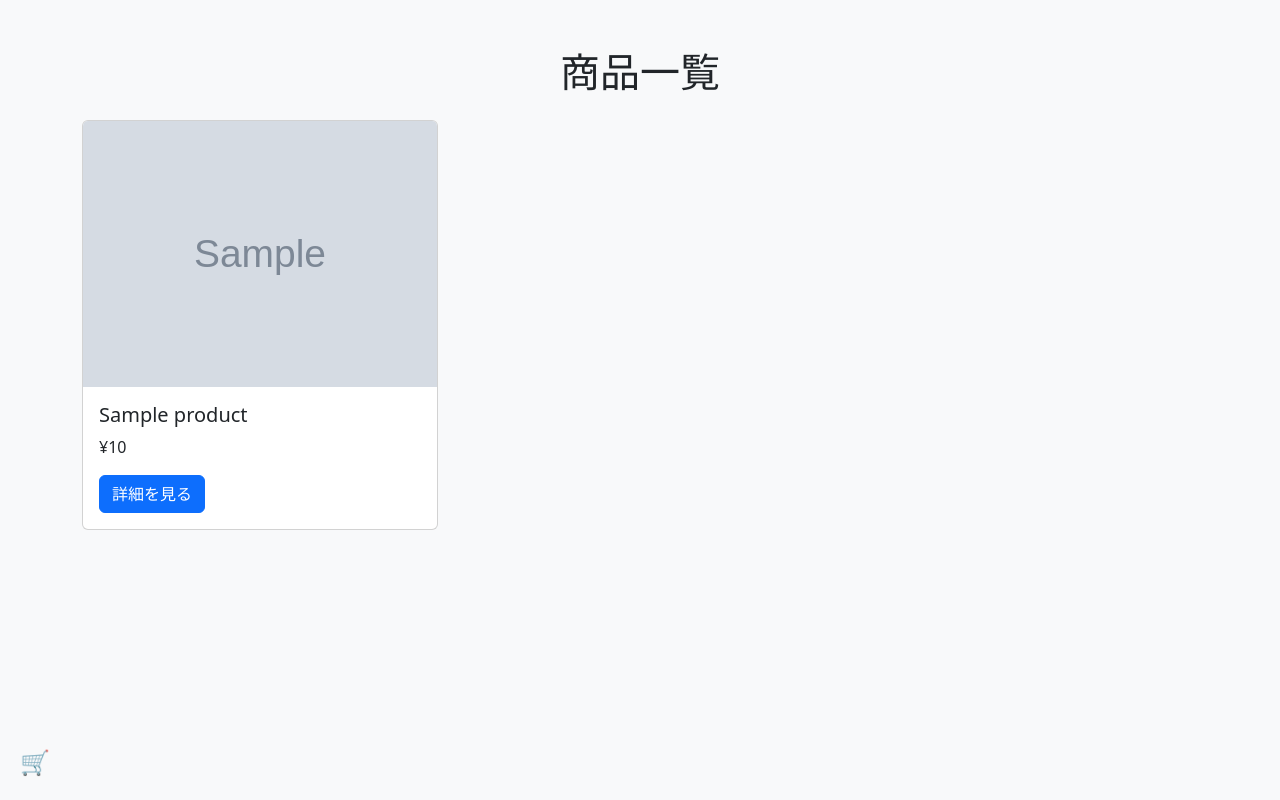
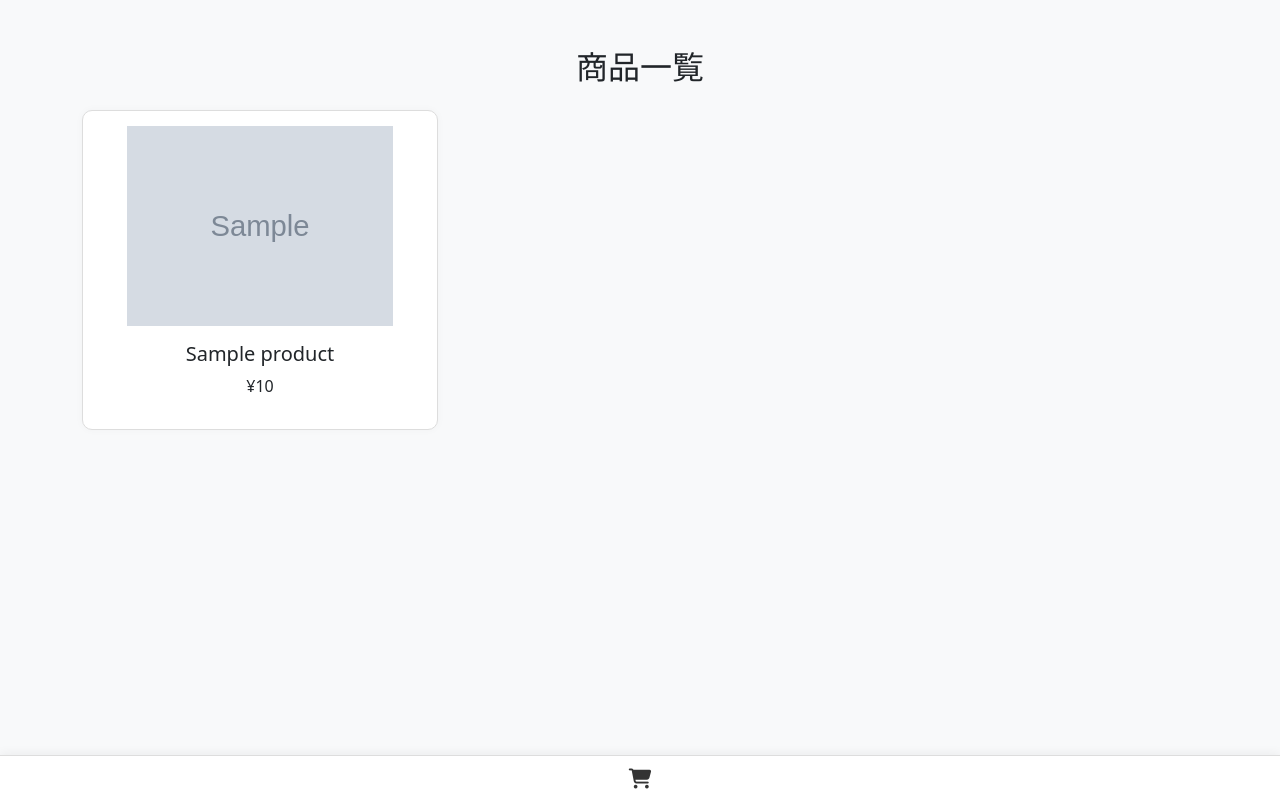
Before and after one commit to Tos0301/experiment-site, a Flask app: template templates/index.html in a window 1280 px wide. Run offline with Flask 3, Linux system fonts and the light colour scheme; the template is opened without the code that fills it: most values are stand-ins (such as "Sample title", 1, 10 or a date in 2020); grey boxes marked "Sample" are stand-in pictures; some libraries are stand-ins or nearby versions.

Commit message:
Add bottom fixed nav bar with cart icon to index.html

```diff
--- a/templates/index.html
+++ b/templates/index.html
@@ -4,30 +4,81 @@
     <meta charset="UTF-8">
     <title>商品一覧</title>
     <link href="https://cdn.jsdelivr.net/npm/bootstrap@5.3.0/dist/css/bootstrap.min.css" rel="stylesheet">
+    <script src="https://kit.fontawesome.com/a076d05399.js" crossorigin="anonymous"></script>
+    <style>
+        .product-card {
+            border: 1px solid #ddd;
+            border-radius: 10px;
+            padding: 15px;
+            text-align: center;
+            background-color: #fff;
+            box-shadow: 0 0 8px rgba(0, 0, 0, 0.03);
+            transition: 0.2s;
+        }
+
+        .product-card:hover {
+            box-shadow: 0 0 12px rgba(0, 0, 0, 0.08);
+        }
+
+        #bottom-nav {
+            position: fixed;
+            bottom: 0;
+            left: 0;
+            width: 100%;
+            background-color: #fff;
+            border-top: 1px solid #ddd;
+            padding: 10px 0;
+            box-shadow: 0 -2px 10px rgba(0, 0, 0, 0.05);
+            text-align: center;
+            z-index: 999;
+        }
+
+        #bottom-nav i {
+            color: #333;
+        }
+
+        #bottom-nav .badge {
+            font-size: 0.75rem;
+            padding: 0.3em 0.5em;
+        }
+
+        body {
+            padding-bottom: 70px; /* フッター分の余白 */
+        }
+    </style>
 </head>
 <body class="bg-light">
 
 <div class="container mt-5">
-        <h1 class="mb-4 text-center">商品一覧</h1>
+    <h2 class="text-center mb-4">商品一覧</h2>
 
     <div class="row">
         {% for product in products %}
             <div class="col-md-4 mb-4">
-                <div class="card h-100">
+                <div class="product-card">
+                    <a href="{{ url_for('product', product_id=product.id) }}" class="text-decoration-none text-dark">
                         <img src="{{ url_for('static', filename='images/' + product.image) }}"
-                         class="card-img-top" alt="{{ product.name }}">
-                    <div class="card-body">
-                        <h5 class="card-title">{{ product.name }}</h5>
-                        <p class="card-text">¥{{ product.price }}</p>
-                        <a href="/product/{{ product.id }}" class="btn btn-primary">詳細を見る</a>
-                    </div>
+                             alt="{{ product.name }}" class="img-fluid mb-3" style="max-height: 200px;">
+                        <h5>{{ product.name }}</h5>
+                        <p>¥{{ product.price }}</p>
+                    </a>
                 </div>
             </div>
         {% endfor %}
     </div>
 </div>
 
-    <!-- 共通のカートアイコン -->
-    {% include 'cart_icon.html' %}
+<!-- 🔽 下部固定のカートバー -->
+<div id="bottom-nav">
+    <a href="{{ url_for('cart') }}" class="text-center d-block text-decoration-none position-relative">
+        <i class="fas fa-shopping-cart fa-lg"></i>
+        {% if cart_count > 0 %}
+            <span class="badge bg-danger rounded-circle position-absolute top-0 start-100 translate-middle">
+                {{ cart_count }}
+            </span>
+        {% endif %}
+    </a>
+</div>
+
 </body>
 </html>
```
Lines whose indentation alone changed are shown as unchanged.
